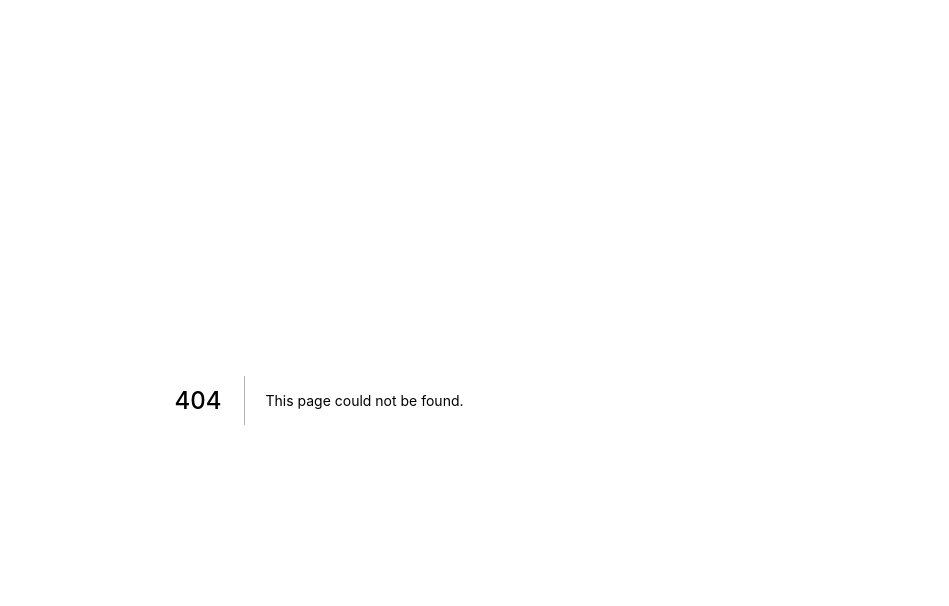
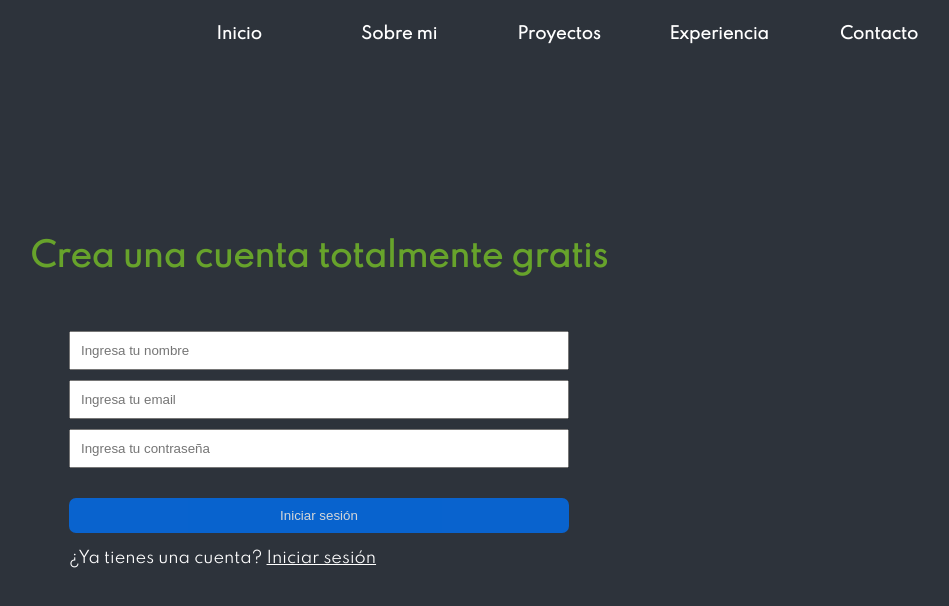
Before and after one commit to raulfbgomez/portfolio, a Next.js app: page /signup in a window 1280 px wide. Before the commit this address had no page. Shown: the top 606 px of the page, without its empty margins (321-1270 px from the left). Built offline with nearby package versions, Linux system fonts and the light colour scheme.

Commit message:
Create view por signin and signup

```diff
--- a/src/components/Contact.js
+++ b/src/components/Contact.js
@@ -3,7 +3,7 @@ import { ContactContainer, ContactIcons } from '../styles/Contact'
 const Contact = () => (
   <ContactContainer>
     <h1>¿Quieres contactarme?</h1>
-    <p>Por favor, enviame un correo a <a href="mailto:raulfbgomez@gmail.com">raulfbgomez@gmail.com</a></p>
+    <p>Por favor, enviame un correo a <a href="mailto:saluda@raulfbgomez.dev">saluda@raulfbgomez.dev</a></p>
     <p>O también lo puedes hacer a travéz de mis redes sociales</p>
     <ContactIcons>
       <a href="https://www.facebook.com/Raul-Bautista-Gomez-104803481049522" target='_blank' className="fa fa-facebook icon"></a>
--- a/src/components/Header.js
+++ b/src/components/Header.js
@@ -1,3 +1,4 @@
+import Link from 'next/link'
 import {HeaderStyle, ContainerStyle, TextosStyle, ImageStyle, WaveStyle} from '../styles/Header'
 import Nav from './Nav'
 import Svg from '../svgs/Wave.svg'
@@ -14,6 +15,9 @@ const Cabecera = () => {
           <h1>Raul Bautista Gomez</h1>
           <h2>Web Developer</h2>
           <a href='#contact'>Cantáctame</a>
+          <Link href='/signin'>
+            <a>Consulta tu proyecto</a>
+          </Link>
         </TextosStyle>
       </ContainerStyle>
       <WaveStyle>
--- a/src/components/Nav.js
+++ b/src/components/Nav.js
@@ -6,10 +6,10 @@ const Nav = () => (
   <MenuStyle>
     <ul>
       <li><Link href="/"><a data-page='home'>Inicio</a></Link></li>
-      <li><a href='#about' data-page='about'>Sobre mi</a></li>
-      <li><a href='#projects' data-page='projects'>Proyectos</a></li>
-      <li><a href='#cv' data-page='cv'>Experiencia</a></li>
-      <li><a href='#contact' data-page='contact'>Contacto</a></li>
+      <li><a href='/#about' data-page='about'>Sobre mi</a></li>
+      <li><a href='/#projects' data-page='projects'>Proyectos</a></li>
+      <li><a href='/#cv' data-page='cv'>Experiencia</a></li>
+      <li><a href='/#contact' data-page='contact'>Contacto</a></li>
       <Buuble className='buuble' />
     </ul>
   </MenuStyle>
--- /dev/null
+++ b/src/pages/signup.js
@@ -0,0 +1,26 @@
+import Link from 'next/link'
+import Layout from '../components/Layout'
+import Nav from '../components/Nav'
+import { ServicesWrapper } from '../styles/ServicesWrapper'
+
+const SignUp = () => {
+  return (
+    <>
+      <Layout title="Raul Bautista Gomez | Sign up">
+        <Nav />
+        <ServicesWrapper>
+          <h1>Crea una cuenta totalmente gratis</h1>
+          <form>
+            <input type='text' name='name' placeholder='Ingresa tu nombre' />
+            <input type='email' name='email' placeholder='Ingresa tu email' />
+            <input type='password' name='password' placeholder='Ingresa tu contraseña' />
+            <button type='submit'>Iniciar sesión</button>
+            <p>¿Ya tienes una cuenta? <Link href='/signin'><a>Iniciar sesión</a></Link> </p>
+          </form>
+        </ServicesWrapper>
+      </Layout>
+    </>
+  )
+}
+
+export default SignUp
--- a/src/styles/Header.js
+++ b/src/styles/Header.js
@@ -79,7 +79,7 @@ export const TextosStyle = Styled.div`
     display: inline-block;
     font-size: 1.5rem;
     font-weight: 300;
-    margin-top: 25px;
+    margin: 25px 10px 0;
     outline: none;
     padding: 10px 30px;
     text-decoration: none;
--- /dev/null
+++ b/src/styles/ServicesWrapper.js
@@ -0,0 +1,46 @@
+import Styled from 'styled-components'
+
+export const ServicesWrapper = Styled.div`
+  background-color: #2d333b;
+  display: flex;
+  flex-direction: column;
+  justify-content: center;
+  align-items: center;
+  height: 100vh;
+  width: 100%;
+  h1 {
+    color: ${ props => props.theme.colors.secondary };
+    margin-bottom: 50px;
+  }
+  form {
+    display: flex;
+    flex-direction: column;
+    width: 500px;
+    input {
+      box-sizing: border-box;
+      margin: 5px 0;
+      padding: 10px;
+      width: 100%
+    }
+    button {
+      background-color: ${ props => props.theme.colors.primary };
+      border: none;
+      border-radius: 7px;
+      color: #fff;
+      margin-top: 25px;
+      opacity: 0.8;
+      padding: 10px;
+      width: 100%;
+      &:hover {
+        cursor: pointer;
+        opacity: 1;
+      }
+    }
+    p {
+      color: #fff;
+      a {
+        color: #fff;
+      }
+    }
+  }
+`
```
Also changed, not shown: src/pages/signin.js (added, +25 -0 lines).
